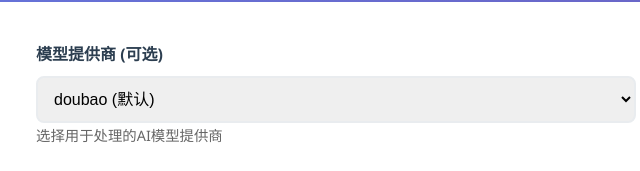
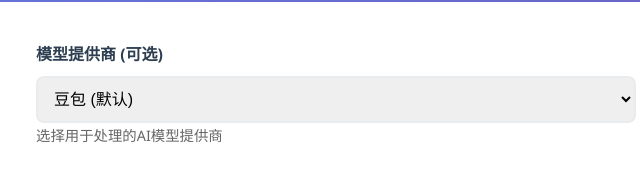
Before and after one commit to yak33/AI-APIs, a plain HTML site: page upload-test.html in a window 1280 px wide. Shown: the part 218-389 px from the top of the page, 304-944 px from the left. Drawn offline with Linux system fonts and the light colour scheme.

Commit message:
docs(upload-test): 更新模型提供商选项的中文显示
将英文选项名称更新为中文显示，包括将"doubao"改为"豆包"，"openai"改为"阿里云百炼"，以提高中文用户的易用性

```diff
--- a/upload-test.html
+++ b/upload-test.html
@@ -1,3 +1,10 @@
+<!--
+ * @Author: ZHANGCHAO
+ * @Date: 2025-06-09 00:53:00
+ * @LastEditors: ZHANGCHAO
+ * @LastEditTime: 2025-06-09 14:58:15
+ * @FilePath: \AI-APIs\upload-test.html
+-->
 <!DOCTYPE html>
 <html lang="zh-CN">
 <head>
@@ -22,10 +29,10 @@
                 <div class="form-group">
                     <label for="model_provider">模型提供商 (可选)</label>
                     <select id="model_provider" name="model_provider">
-                        <option value="doubao">doubao (默认)</option>
-                        <option value="openai">openai</option>
-                        <option value="claude">claude</option>
-                        <option value="qwen">qwen</option>
+                        <option value="doubao">豆包 (默认)</option>
+                        <option value="bailian">阿里云百炼</option>
+                        <option value="claude">Claude</option>
+                        <option value="qwen">Qwen</option>
                     </select>
                     <small style="color: #666; font-size: 0.9rem;">选择用于处理的AI模型提供商</small>
                 </div>
```
